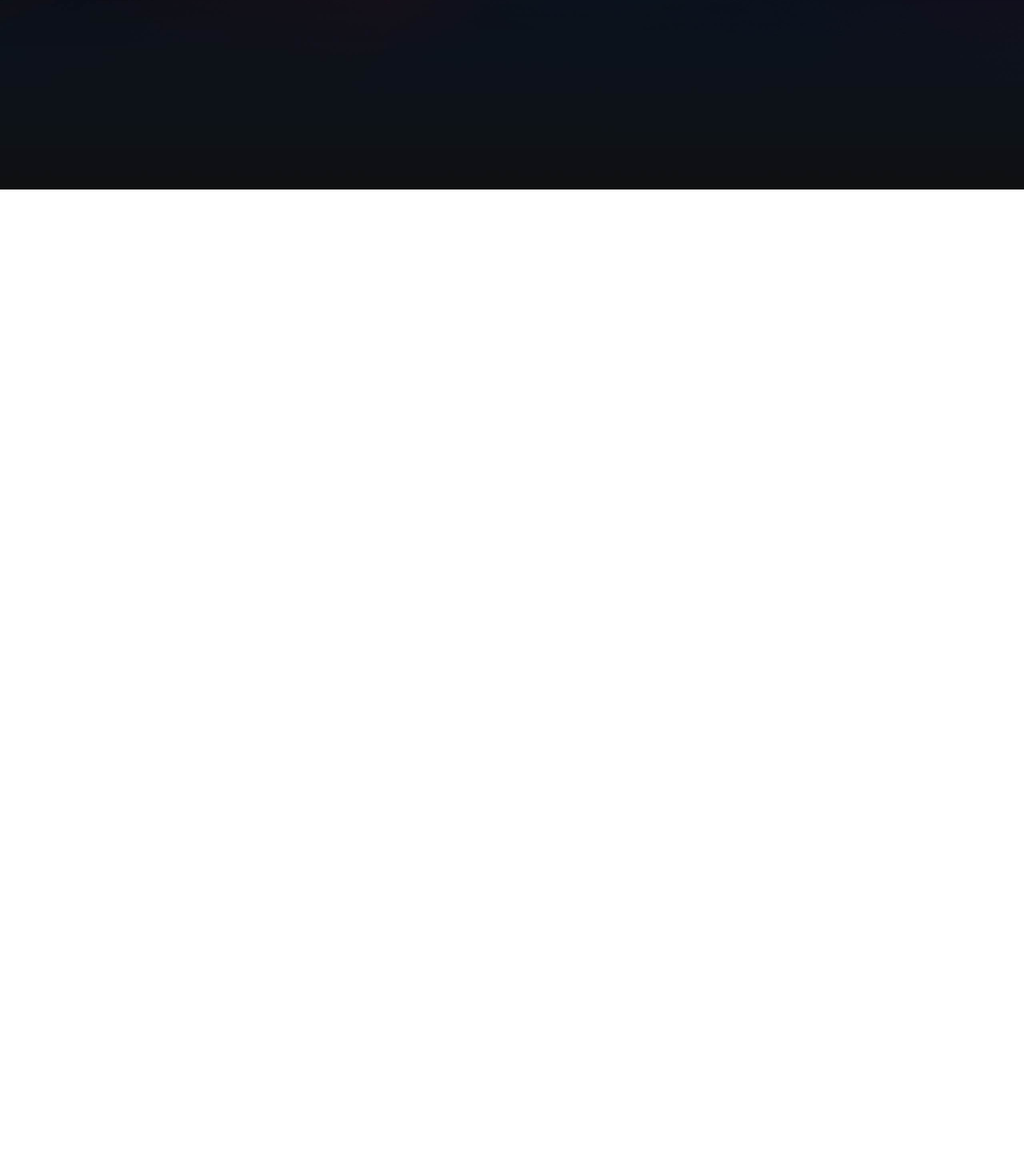
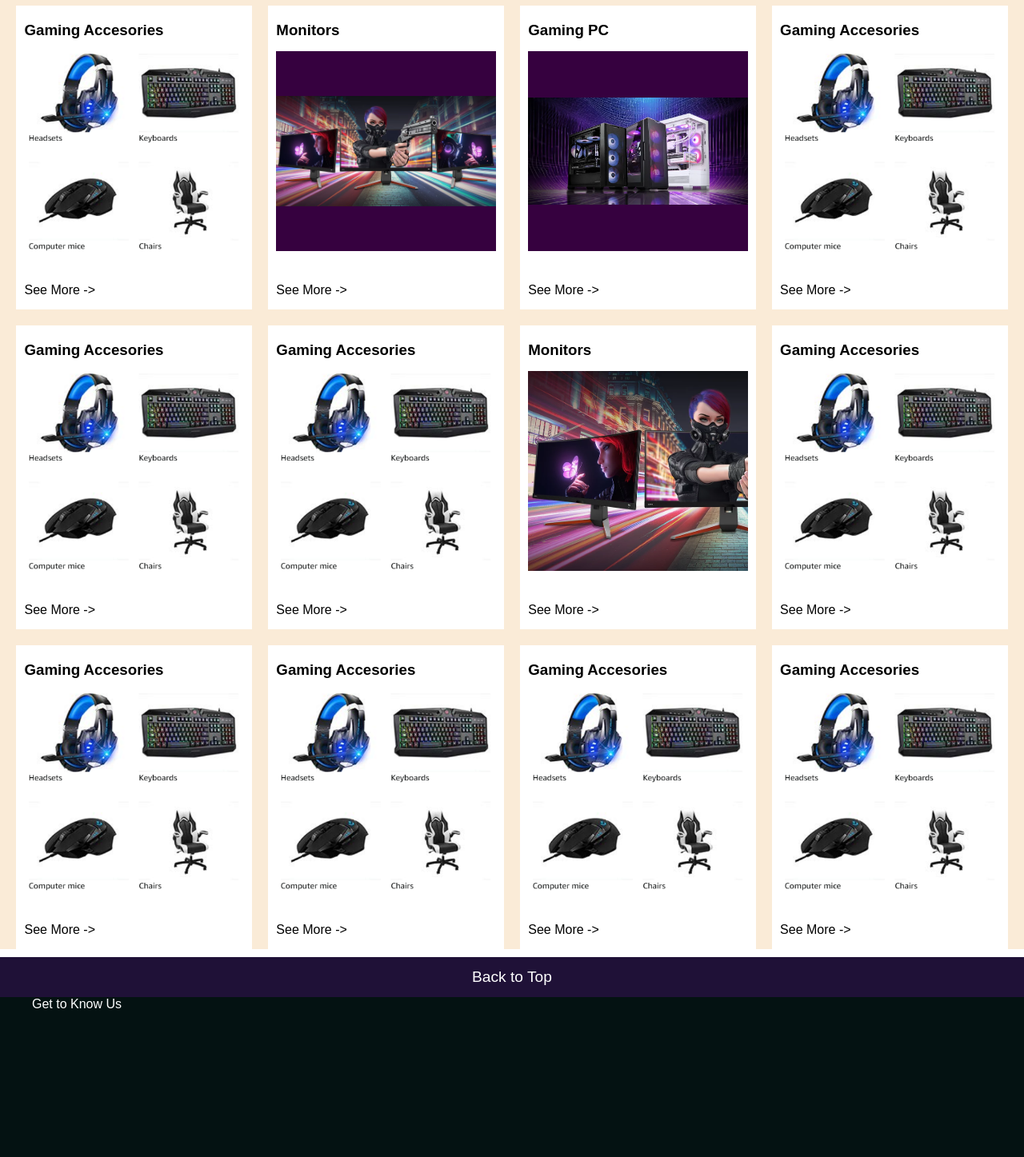
Before and after one commit to Mushfiqur-R/Amazon-CLone-HTML-CSS-, a plain HTML site: page Amazon_Clone/index.html in a window 1280 px wide. Shown: the part 452-1899 px from the top of the page at 80% size. Before the commit the page ends 800 px from the top, so only its background shows below. Drawn offline with Linux system fonts and the light colour scheme.

Commit message:
Add files via upload
Updated

```diff
--- a/Amazon_Clone/Style.css
+++ b/Amazon_Clone/Style.css
@@ -137,7 +137,13 @@ span {
   /* justify-content: space-evenly; */
   height: 35px;
   width: 100%;
-  background-color: gray;
+  background-color: antiquewhite;
+}
+.borderforsubnevi {
+  border: 2px solid transparent;
+}
+.borderforsubnevi:hover {
+  border: 2px solid brown;
 }
 .allmenubox {
   display: flex;
@@ -164,9 +170,61 @@ span {
   margin-left: 2px;
 }
 .mainbody {
-  height: 600px;
+  height: 350px;
   width: auto;
   background-color: #febd68;
-  background-image: url(Photoes/gamepic.jpg);
+  background-image: url(Photoes/ifif3.png);
+  background-size: contain;
+  /* gap: 15px; */
+
+  /* background-position: center; */
+}
+.shop_section {
+  display: flex;
+  flex-wrap: wrap;
+  justify-content: space-evenly;
+  background-color: antiquewhite;
+  margin-bottom: 10px;
+}
+.box {
+  border: 2px black solid;
+  height: 350px;
+  width: 23%;
+  background-color: white;
+  padding: 10px 0px 20px;
+  margin-top: 20px;
+  border: none;
+}
+.picinbox {
+  height: 250px;
+  background-image: url(Photoes/Gamming_Accessories.png);
   background-size: cover;
+  background-color: #febd68;
+  margin: 15px 0px 40px;
 }
+.boxcontent {
+  margin: 10px;
+}
+.seemoretxt:hover {
+  color: brown;
+  font-weight: 500;
+}
+.footpanel1 {
+  background-color: #1f1137;
+  height: 50px;
+  color: white;
+  display: flex;
+  justify-content: center;
+  align-items: center;
+  text-align: center;
+  font-size: 1.2rem;
+}
+.footpanel1:hover {
+  background-color: #341d5c;
+}
+.footpanel2 {
+  height: 200px;
+  width: auto;
+  background-color: #041212;
+  color: white;
+}
--- a/Amazon_Clone/index.html
+++ b/Amazon_Clone/index.html
@@ -60,19 +60,136 @@
         </div>
       </div>
       <div class="sub_nevi">
-        <div class="allmenubox border">
+        <div class="allmenubox borderforsubnevi">
           <div class="allmenuitems"></div>
           <i class="fa-solid fa-bars"></i>
           <p>All</p>
         </div>
-        <div class="todaysdeal border">
+        <div class="todaysdeal borderforsubnevi">
           <p>Todays Deals</p>
         </div>
-        <div class="subcusservice border">
+        <div class="subcusservice borderforsubnevi">
           <p>Customer Service</p>
         </div>
       </div>
     </header>
     <div class="mainbody"></div>
+    <div class="shop_section">
+      <div class="box1 box">
+        <div class="boxcontent">
+          <h3>Gaming Accesories</h3>
+          <div class="picinbox"></div>
+          <p class="seemoretxt">See More -></p>
+        </div>
+      </div>
+      <div class="box2 box">
+        <div class="boxcontent">
+          <h3>Monitors</h3>
+          <div
+            class="picinbox"
+            style="
+              background-image: url(Photoes/monitors.jpg);
+              background-size: contain;
+              background-repeat: no-repeat;
+              background-position: center;
+              background-color: #36013f;
+            "
+          ></div>
+          <p class="seemoretxt">See More -></p>
+        </div>
+      </div>
+      <div class="box3 box">
+        <div class="boxcontent">
+          <h3>Gaming PC</h3>
+          <div
+            class="picinbox"
+            style="
+              background-image: url(Photoes/Gaming_PC.jpg);
+              background-size: contain;
+              background-repeat: no-repeat;
+              background-position: center;
+              background-color: #36013f;
+            "
+          ></div>
+          <p class="seemoretxt">See More -></p>
+        </div>
+      </div>
+      <div class="box4 box">
+        <div class="boxcontent">
+          <h3>Gaming Accesories</h3>
+          <div class="picinbox"></div>
+          <p class="seemoretxt">See More -></p>
+        </div>
+      </div>
+      <div class="box5 box">
+        <div class="boxcontent">
+          <h3>Gaming Accesories</h3>
+          <div class="picinbox"></div>
+          <p class="seemoretxt">See More -></p>
+        </div>
+      </div>
+      <div class="box1 box">
+        <div class="boxcontent">
+          <h3>Gaming Accesories</h3>
+          <div class="picinbox"></div>
+          <p class="seemoretxt">See More -></p>
+        </div>
+      </div>
+      <div class="box2 box">
+        <div class="boxcontent">
+          <h3>Monitors</h3>
+          <div
+            class="picinbox"
+            style="background-image: url(Photoes/monitors.jpg)"
+          ></div>
+          <p class="seemoretxt">See More -></p>
+        </div>
+      </div>
+      <div class="box3 box">
+        <div class="boxcontent">
+          <h3>Gaming Accesories</h3>
+          <div class="picinbox"></div>
+          <p class="seemoretxt">See More -></p>
+        </div>
+      </div>
+      <div class="box4 box">
+        <div class="boxcontent">
+          <h3>Gaming Accesories</h3>
+          <div class="picinbox"></div>
+          <p class="seemoretxt">See More -></p>
+        </div>
+      </div>
+      <div class="box5 box">
+        <div class="boxcontent">
+          <h3>Gaming Accesories</h3>
+          <div class="picinbox"></div>
+          <p class="seemoretxt">See More -></p>
+        </div>
+      </div>
+      <div class="box6 box">
+        <div class="boxcontent">
+          <h3>Gaming Accesories</h3>
+          <div class="picinbox"></div>
+          <p class="seemoretxt">See More -></p>
+        </div>
+      </div>
+      <div class="box5 box">
+        <div class="boxcontent">
+          <h3>Gaming Accesories</h3>
+          <div class="picinbox"></div>
+          <p class="seemoretxt">See More -></p>
+        </div>
+      </div>
+    </div>
+    <footer>
+      <div class="footpanel1">
+        <p>Back to Top</p>
+      </div>
+      <div class="footpanel2">
+        <ul>
+          <p>Get to Know Us</p>
+        </ul>
+      </div>
+    </footer>
   </body>
 </html>
```
Also changed, not shown: Amazon_Clone/Photoes/Game-zone.jpg (added), Amazon_Clone/Photoes/Gaming_PC.jpg (added), Amazon_Clone/Photoes/game_zone2.jpg (added), Amazon_Clone/Photoes/ifif3.png (added), Amazon_Clone/Photoes/monitors.jpg (added).
